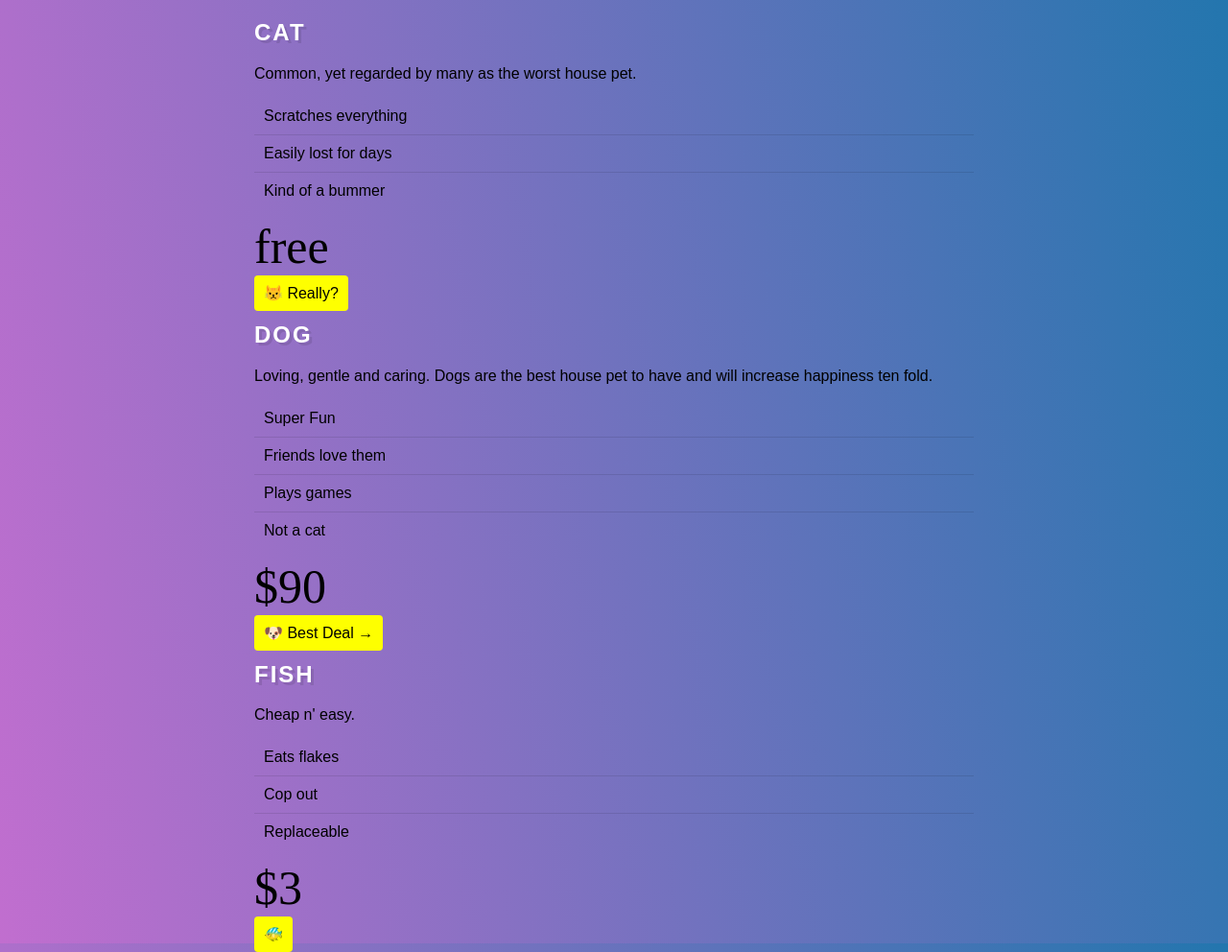
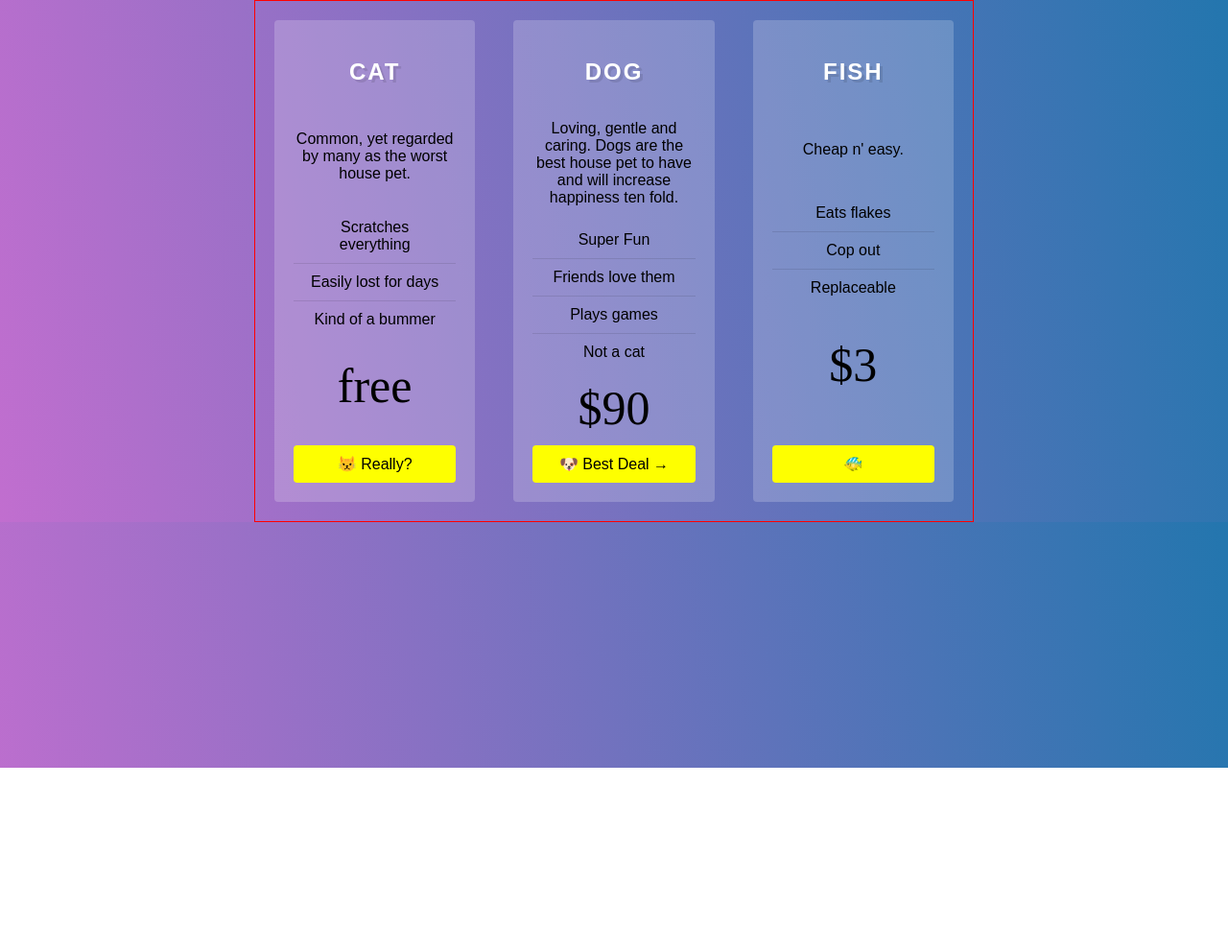
Before and after one commit to BYWallace/what-the-flexbox, a plain HTML site: page pricing-grid/index.html in a window 1280 px wide. Shown: the whole page at 96% size. After the commit the page ends 800 px from the top, so only its background shows below. Drawn offline with Linux system fonts and the light colour scheme.

Commit message:
Finish pricing grid code along

```diff
--- a/pricing-grid/style.css
+++ b/pricing-grid/style.css
@@ -54,9 +54,32 @@ a {
   margin: 10px 0;
 }
 
-
+/* Flex Container */
 .pricing-grid {
+  border: 1px solid red;
   max-width:750px;
   margin: 0 auto;
 
+  display: flex;
 }
+
+/* Flex item */
+.plan {
+  background: rgba(255, 255, 255, 0.2);
+  margin: 20px;
+  padding: 20px;
+  border-radius: 4px;
+  text-align: center;
+
+  flex: 1;
+  display: flex;
+  flex-wrap: wrap;
+}
+
+.plan > * {
+  flex: 1 1 100%;
+}
+
+.plan .cta {
+  align-self: flex-end;
+}
```
